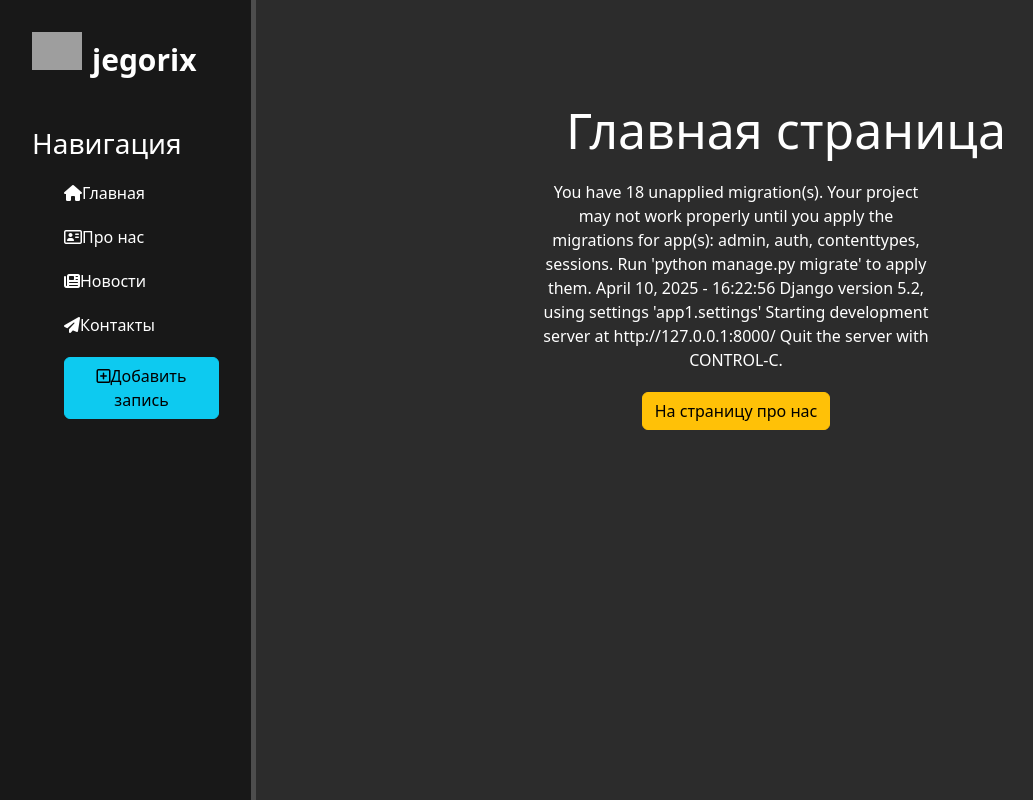
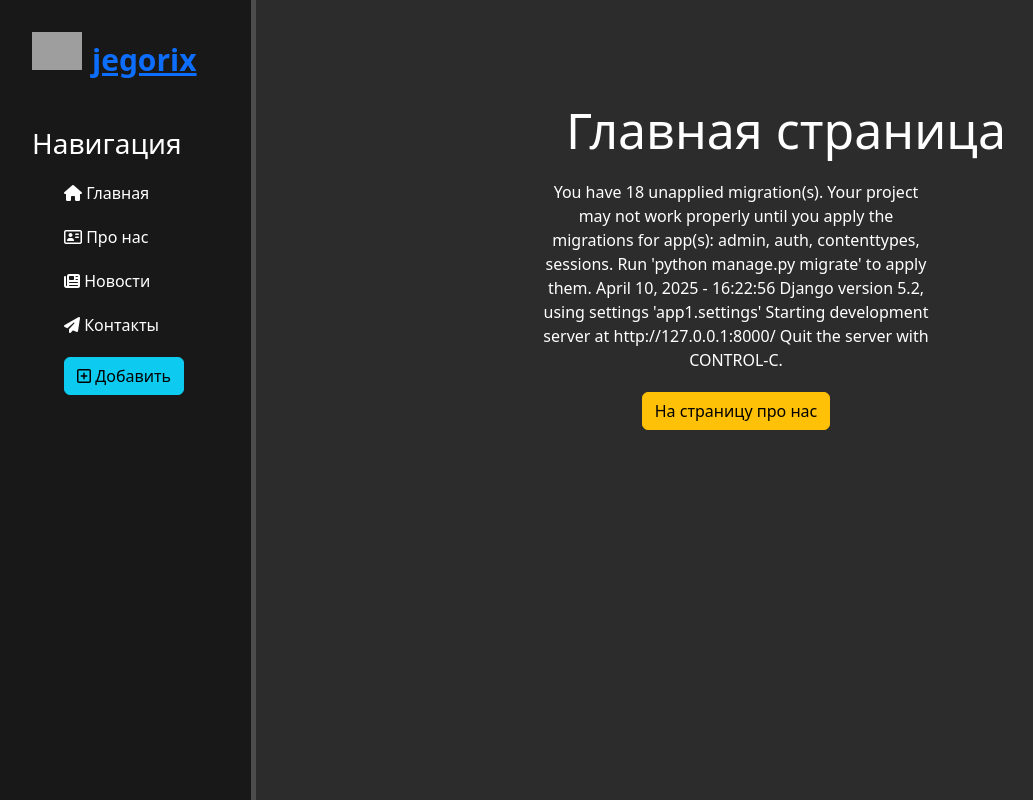
Before and after one commit to jegorix/testapps, a Django app: page / in a window 1280 px wide. Shown: the whole page, without its empty margins (0-1033 px from the left). Run offline with Django 5.2, Linux system fonts and the light colour scheme; some libraries are stand-ins or nearby versions; grey boxes are pictures that could not be loaded.

Commit message:
logo in right corner becomes link

```diff
--- a/test_app1/app1/main/templates/main/layout.html
+++ b/test_app1/app1/main/templates/main/layout.html
@@ -15,15 +15,15 @@
 
 <aside>
 
-    <img src="{% static 'main/image/svg-2.svg' %}" alt="logo">
-    <span class="logo">jegorix</span>
+    <a href="{% url 'index' %}"><img src="{% static 'main/image/svg-2.svg' %}" alt="logo"></a>
+    <a class="logo" href="{% url 'index' %}">jegorix</a>
     <h3>Навигация</h3>
     <ul>
-        <a href="{% url 'index' %}"><li><i class="fa-solid fa-house"></i>Главная</li></a>
-        <a href="{% url 'about' %}"><li><i class="fa-regular fa-address-card"></i>Про нас</li></a>
-        <a href="{% url 'news_home' %}"><li><i class="fa-solid fa-newspaper"></i>Новости</li></a>
-        <a href="#"><li><i class="fa-solid fa-paper-plane"></i>Контакты</li></a>
-        <a href="{% url 'create' %}"><li><button class="btn btn-info"><i class="fa-regular fa-square-plus"></i>Добавить запись</button></li></a>
+        <a href="{% url 'index' %}"><li><i class="fa-solid fa-house"></i> Главная</li></a>
+        <a href="{% url 'about' %}"><li><i class="fa-regular fa-address-card"></i> Про нас</li></a>
+        <a href="{% url 'news_home' %}"><li><i class="fa-solid fa-newspaper"></i> Новости</li></a>
+        <a href="#"><li><i class="fa-solid fa-paper-plane"></i> Контакты</li></a>
+        <a href="{% url 'create' %}"><li><button class="btn btn-info"><i class="fa-regular fa-square-plus"></i> Добавить</button></li></a>
     </ul>
 
 </aside>
```
